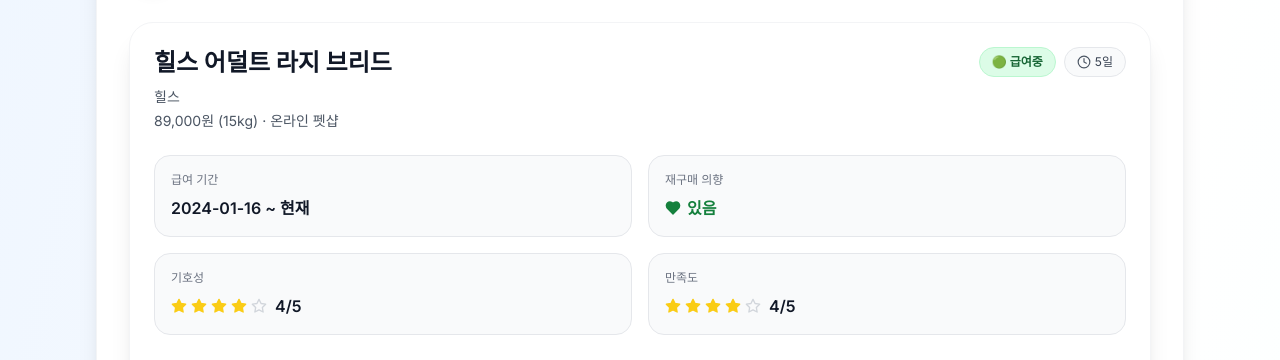
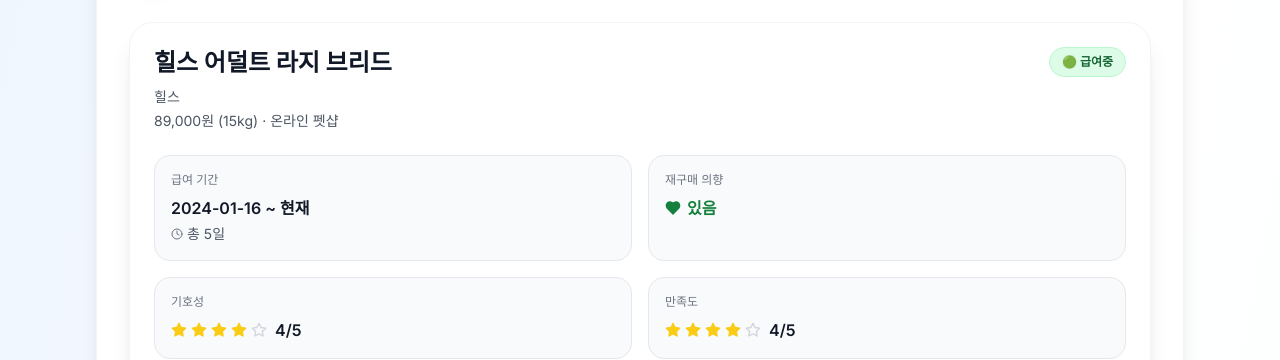
Before and after one commit to joyfuldoy1015/safe-pet-food, a Next.js app: page /pet-log/posts/post-1 in a window 1280 px wide. Shown: the part 479-839 px from the top of the page. Built offline with nearby package versions, Linux system fonts and the light colour scheme; no server answers.

Commit message:
feat: 급여 기간 표시 개선 - 총 기간을 급여 기간 섹션에 표기, 상태 배지 옆 총 기간 삭제

```diff
--- a/app/pet-log/posts/[postId]/page.tsx
+++ b/app/pet-log/posts/[postId]/page.tsx
@@ -625,10 +625,6 @@
           }`}>
             {statusConfig[record.status].icon} {record.status}
           </span>
-          <div className="flex items-center gap-1 px-2.5 sm:px-3 py-1.5 bg-gray-50 rounded-full border border-gray-200 whitespace-nowrap">
-            <Clock className="h-3.5 w-3.5 text-gray-600" />
-            <span className="text-xs text-gray-700">{record.duration}</span>
-          </div>
         </div>
       </div>
 
@@ -637,8 +633,12 @@
         {/* 급여 기간 */}
         <div className="bg-gray-50 rounded-xl p-3 sm:p-4 border border-gray-200">
           <p className="text-xs text-gray-500 mb-1.5 sm:mb-2 font-medium">급여 기간</p>
-          <p className="text-sm sm:text-base font-semibold text-gray-900 break-words">
+          <p className="text-sm sm:text-base font-semibold text-gray-900 break-words mb-1">
             {record.startDate} ~ {record.endDate || '현재'}
+          </p>
+          <p className="text-xs sm:text-sm text-gray-600 flex items-center gap-1">
+            <Clock className="h-3 w-3 text-gray-500" />
+            <span>총 {record.duration}</span>
           </p>
         </div>
         {/* 재구매 의향 */}
```
